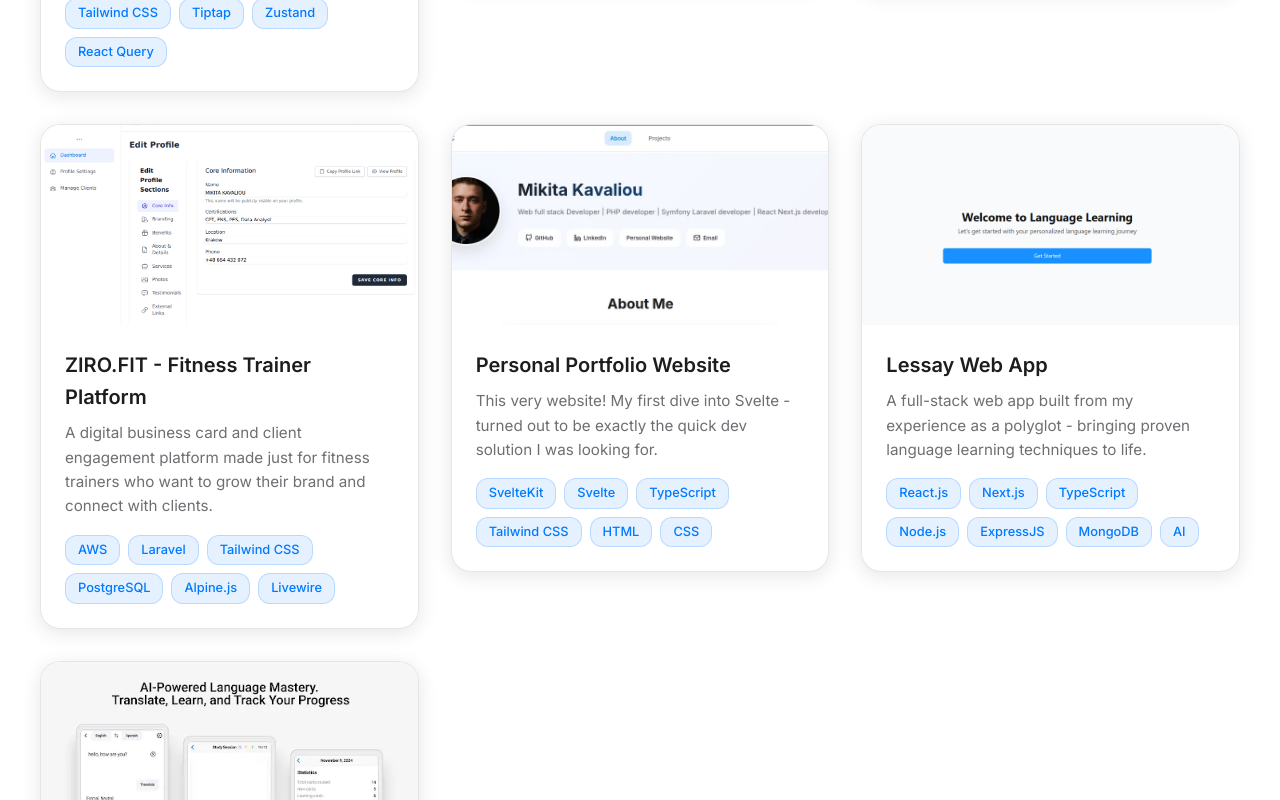
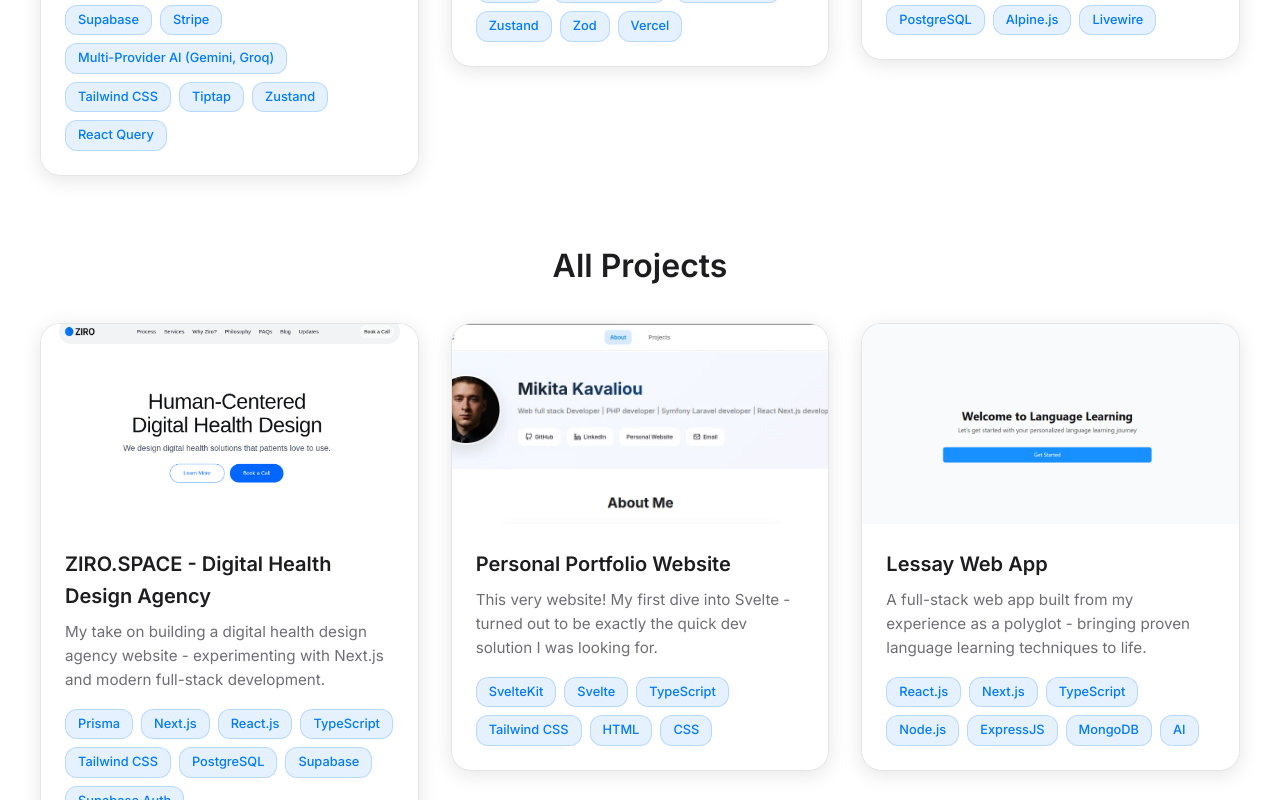
Before and after one commit to NikKowPHP/mi, a SvelteKit app: page /projects in a window 1280 px wide. Shown: the part 1160-1960 px from the top of the page. Built offline with nearby package versions, Linux system fonts and the light colour scheme.

Commit message:
implement pinned projects

```diff
--- a/src/lib/data/projects.ts
+++ b/src/lib/data/projects.ts
@@ -12,6 +12,7 @@ export interface ProjectType {
   liveUrl: string | null;
   repoUrl: string | null;
   images: string[];
+  pinned?: boolean;
 }
 
 function slugify(text: string) {
@@ -72,6 +73,7 @@ The system utilizes a multi-provider AI strategy to balance cost, speed, and cap
       "https://picsum.photos/seed/lexity-2/1200/800",
       "https://picsum.photos/seed/lexity-3/1200/800",
     ],
+    pinned: true,
   },
   {
     id: "proj7",
@@ -115,6 +117,7 @@ The system is built on a modern stack including Next.js, Supabase for backend se
       "https://picsum.photos/seed/interview-ai-2/1200/800",
       "https://picsum.photos/seed/interview-ai-3/1200/800",
     ],
+    pinned: true,
   },
   {
     id: "proj2",
@@ -159,6 +162,7 @@ The system is built on a modern stack including Next.js, Supabase for backend se
       "https://picsum.photos/seed/ziro-2/1200/800",
       "https://picsum.photos/seed/ziro-3/1200/800",
     ],
+    pinned: false,
   },
   {
     id: "proj3",
@@ -200,6 +204,7 @@ The system is built on a modern stack including Next.js, Supabase for backend se
       "https://picsum.photos/seed/zirofit-2/1200/800",
       "https://picsum.photos/seed/zirofit-3/1200/800",
     ],
+    pinned: true,
   },
   {
     id: "proj4",
@@ -242,6 +247,7 @@ The system is built on a modern stack including Next.js, Supabase for backend se
       "https://picsum.photos/seed/portfolio-2/1200/800",
       "https://picsum.photos/seed/portfolio-3/1200/800",
     ],
+    pinned: false,
   },
   {
     id: "proj1",
@@ -283,6 +289,7 @@ The system is built on a modern stack including Next.js, Supabase for backend se
       "https://picsum.photos/seed/lessay-web-2/1200/800",
       "https://picsum.photos/seed/lessay-web-3/1200/800",
     ],
+    pinned: false,
   },
   {
     id: "proj5",
@@ -321,5 +328,6 @@ The system is built on a modern stack including Next.js, Supabase for backend se
       "/projects/lessay-app/lessay-6.webp",
       "/projects/lessay-app/lessay-7.webp",
     ],
+    pinned: false,
   },
 ];
--- a/src/routes/projects/+page.svelte
+++ b/src/routes/projects/+page.svelte
@@ -4,7 +4,13 @@
   import ProjectCard from "$lib/components/ProjectCard.svelte";
 
   let mounted = $state(false);
-  let filteredProjects = $state(projectsData);
+
+  const pinnedProjects = projectsData.filter((p) => p.pinned);
+  const otherProjects = projectsData.filter((p) => !p.pinned);
+
+  let filteredPinnedProjects = $state(pinnedProjects);
+  let filteredOtherProjects = $state(otherProjects);
+
   let selectedTech = $state("All");
 
   // Get all unique technologies
@@ -20,9 +26,13 @@
   function filterProjects(tech: string) {
     selectedTech = tech;
     if (tech === "All") {
-      filteredProjects = projectsData;
+      filteredPinnedProjects = pinnedProjects;
+      filteredOtherProjects = otherProjects;
     } else {
-      filteredProjects = projectsData.filter((project) =>
+      filteredPinnedProjects = pinnedProjects.filter((project) =>
+        project.technologies.includes(tech),
+      );
+      filteredOtherProjects = otherProjects.filter((project) =>
         project.technologies.includes(tech),
       );
     }
@@ -97,21 +107,50 @@
     </div>
   </section>
 
-  <section class="projects-grid">
+  {#if filteredPinnedProjects.length > 0}
+    <section class="projects-grid pinned-projects">
+      <div class="section-title-container">
+        <h2 class="section-title">Pinned Projects</h2>
+      </div>
       <div class="grid-container">
-      {#each filteredProjects as project, index}
+        {#each filteredPinnedProjects as project, index}
           <div class="project-item" style="animation-delay: {index * 0.1}s">
             <ProjectCard {project} />
           </div>
         {/each}
       </div>
+    </section>
+  {/if}
 
-    {#if filteredProjects.length === 0}
+  {#if filteredOtherProjects.length > 0}
+    <section class="projects-grid">
+      {#if filteredPinnedProjects.length > 0}
+        <div class="section-title-container">
+          <h2 class="section-title">All Projects</h2>
+        </div>
+      {/if}
+      <div class="grid-container">
+        {#each filteredOtherProjects as project, index}
+          <div
+            class="project-item"
+            style="animation-delay: {index *
+              0.1 *
+              (filteredPinnedProjects.length > 0 ? 0 : 1)}s"
+          >
+            <ProjectCard {project} />
+          </div>
+        {/each}
+      </div>
+    </section>
+  {/if}
+
+  {#if filteredPinnedProjects.length === 0 && filteredOtherProjects.length === 0}
+    <section class="projects-grid">
       <div class="no-projects">
         <p>No projects found for the selected technology.</p>
       </div>
+    </section>
   {/if}
-  </section>
 </main>
 
 <style>
@@ -217,6 +256,21 @@
     padding: 4rem 2rem;
   }
 
+  .projects-grid.pinned-projects {
+    padding-bottom: 0;
+  }
+
+  .section-title-container {
+    text-align: center;
+    margin-bottom: 2rem;
+  }
+
+  .section-title {
+    font-size: 2rem;
+    font-weight: 600;
+    color: var(--text-primary);
+  }
+
   .grid-container {
     max-width: 1200px;
     margin: 0 auto;
```
Also changed, not shown: 1 other file (tests, documents, lock files or other folders). Lines whose indentation alone changed are shown as unchanged.
